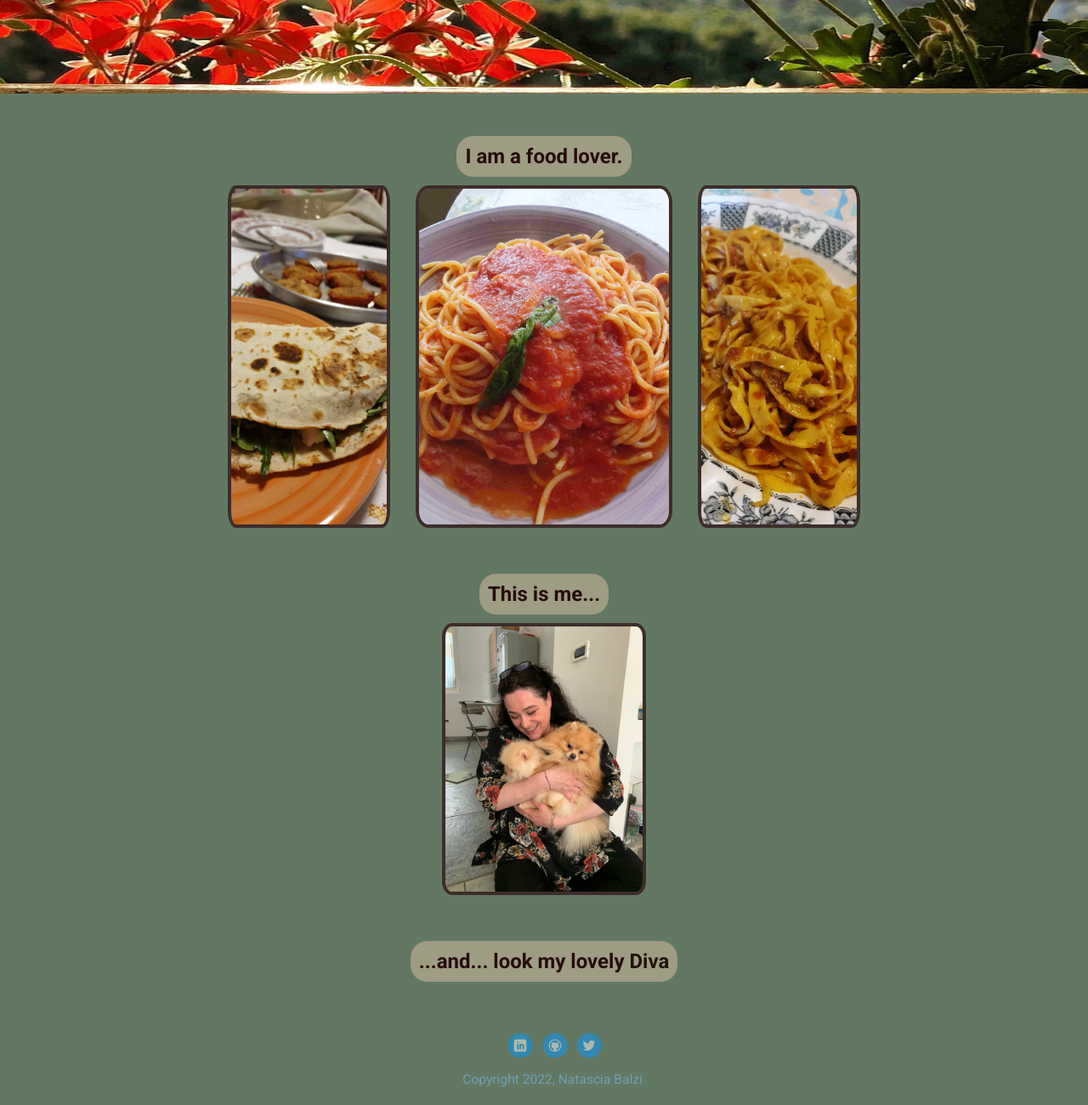
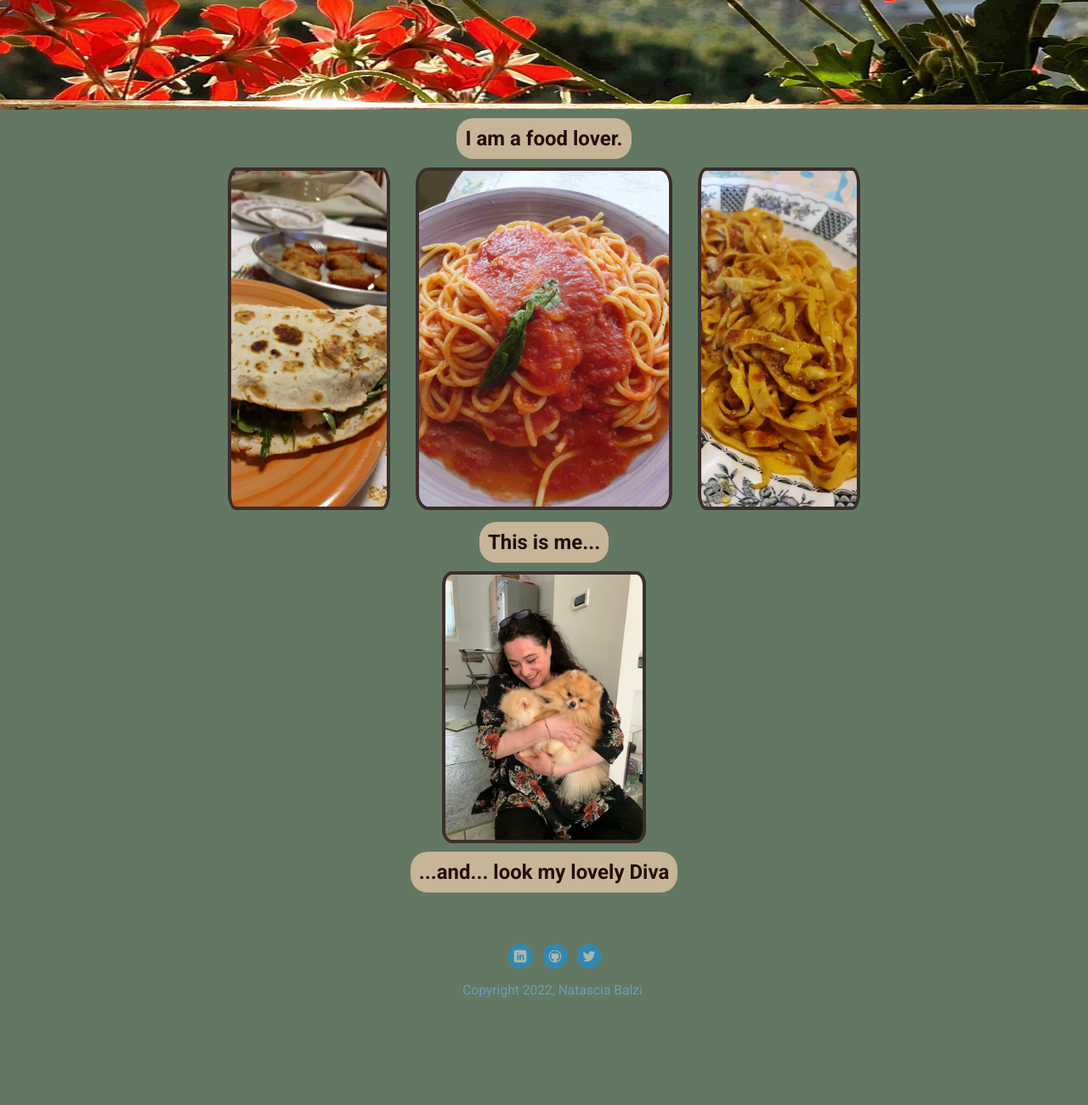
Before and after one commit to AnastasiaIta/techdegree-project-1, a plain HTML site: page pages/about-me.html in a window 1280 px wide. Shown: the part 360-1660 px from the top of the page at 85% size. After the commit the page ends 1629 px from the top, so only its background shows below. Drawn offline with Linux system fonts and the light colour scheme; a web font is replaced by a local one.

Commit message:
Final change

```diff
--- a/pages/about-me.html
+++ b/pages/about-me.html
@@ -1,4 +1,4 @@
-<!DOCTYPE html>
+<<!DOCTYPE html>
 <html lang="en">
     <head>
         <meta charset="utf-8">
@@ -19,23 +19,23 @@
         </nav>
 
         <header>
-            <h1 class="tag-location2">About me</h1>
+            <h1 class="tag-location transparent-loc-color">About me</h1>
         </header>
 
-        <section style="margin-top: 50px;">
-            <h2 class="tag-name2">I am a food lover.</h2>
+        <section class="newclass">
+            <h2 class="tag-name transparent-name-color">I am a food lover.</h2>
             <img src="../images/about-me/italy-romagna.jpg" alt="Italian Piadina Romagnola" class="pasta" width="191" height="403">
             <img src="../images/about-me/italy-her-majesty-spaghetti.jpg" alt="Italian Spaghetti" class="pasta" width="302" height="403">
             <img src="../images/about-me/italy-tagliatelle.jpg" alt="Italian Tagliatelle" class="pasta" width="191" height="403">
         </section>
 
-        <section style="margin-top:50px;">
-            <h2 class="tag-name2">This is me...</h2>
+        <section class="newclass">
+            <h2 class="tag-name transparent-name-color">This is me...</h2>
             <img src="../images/about-me/surrounded-of-fluffiness.jpg" alt="Me surrounded of fluffiness" class="me" width="240" height="320">
         </section>
 
-        <section style="margin-top:50px;">
-            <h2 class="tag-name2"> ...and... look my lovely <a href="../pages/diva.html"> Diva </a></h2>
+        <section class="newclass">
+            <h2 class="tag-name transparent-name-color"> ...and... look my lovely <a href="../pages/diva.html"> Diva </a></h2>
         </section>
 
         <footer>
```
